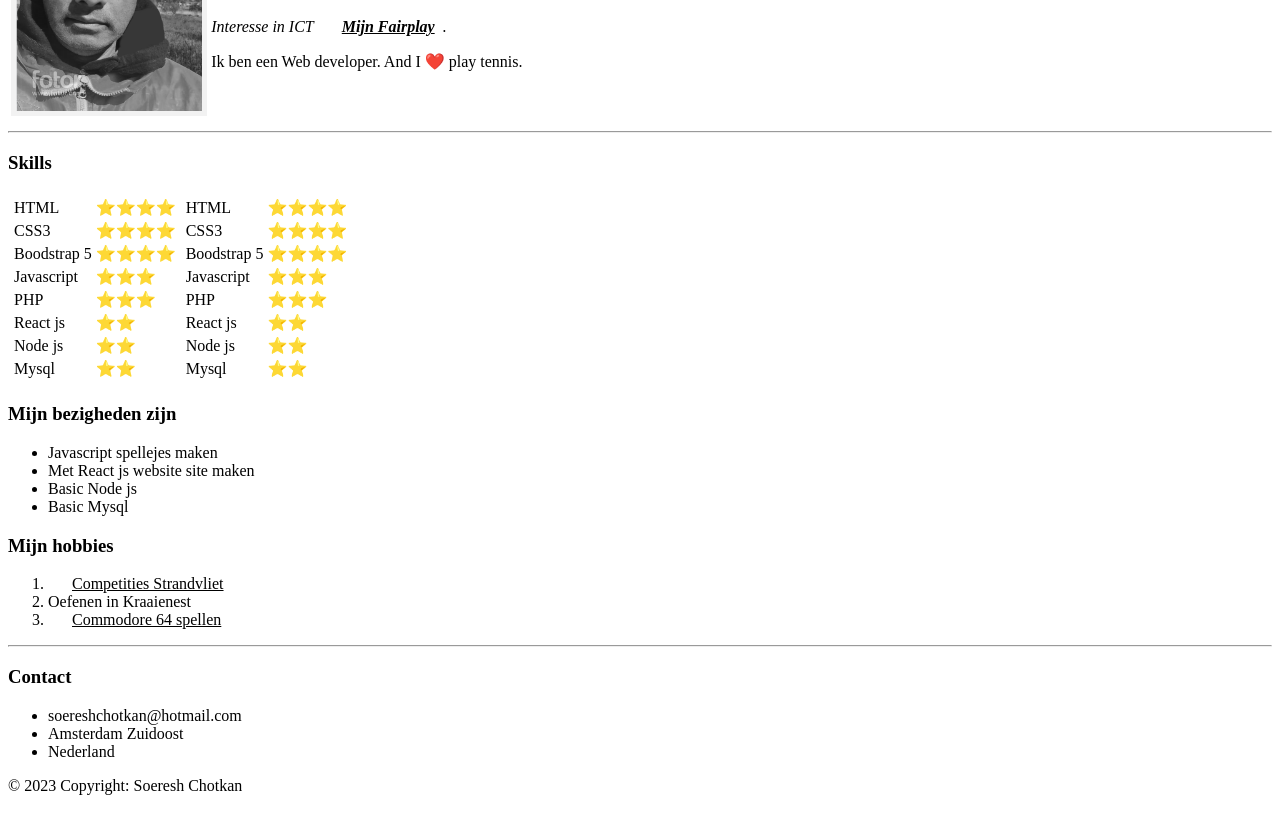
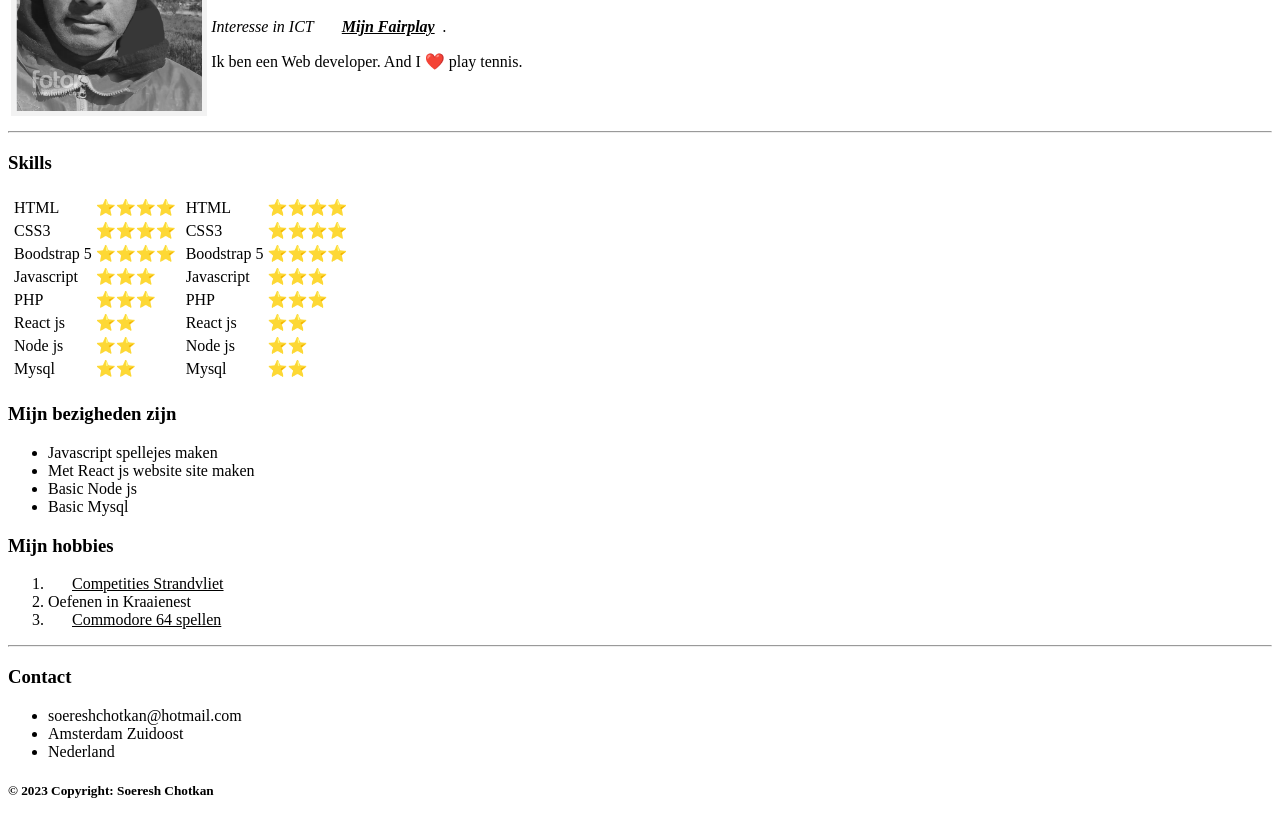
Before and after one commit to soereshchotkan/cv, a plain HTML site: page index.html in a window 1280 px wide. Shown: the part 161-982 px from the top of the page. Drawn offline with Linux system fonts and the light colour scheme.

Commit message:
Footer aangepast met copyright

```diff
--- a/index.html
+++ b/index.html
@@ -121,6 +121,6 @@
         <li>Nederland</li>
       </ul>
     </main>
-    <footer><p>© 2023 Copyright: Soeresh Chotkan</p> </footer>
+    <footer><h5>© 2023 Copyright: Soeresh Chotkan</h5> </footer>
   </body>
 </html>
```
